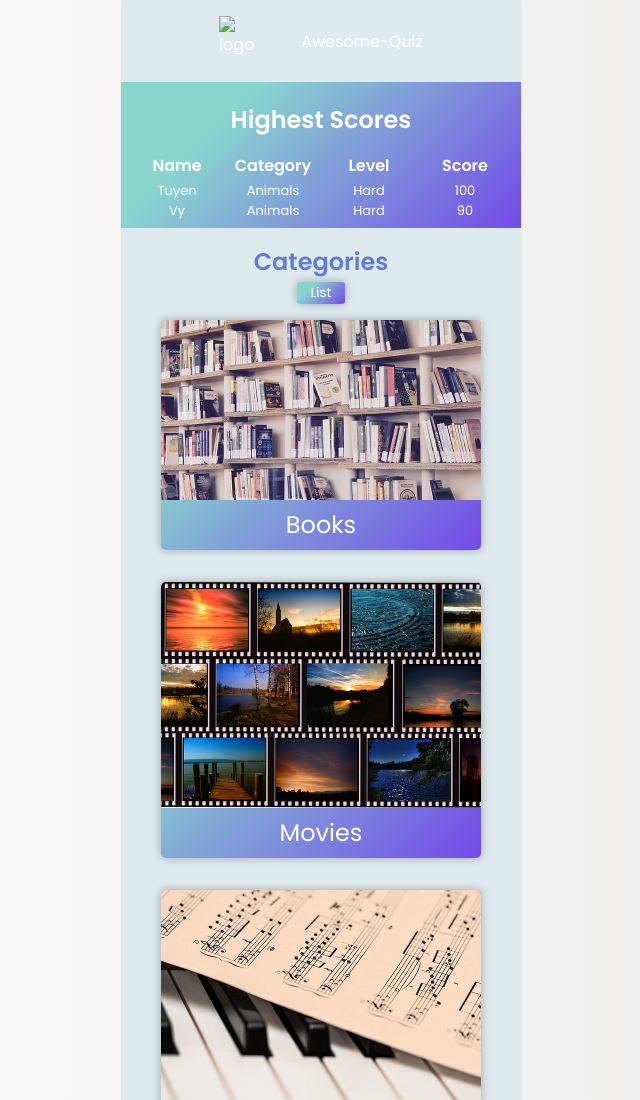
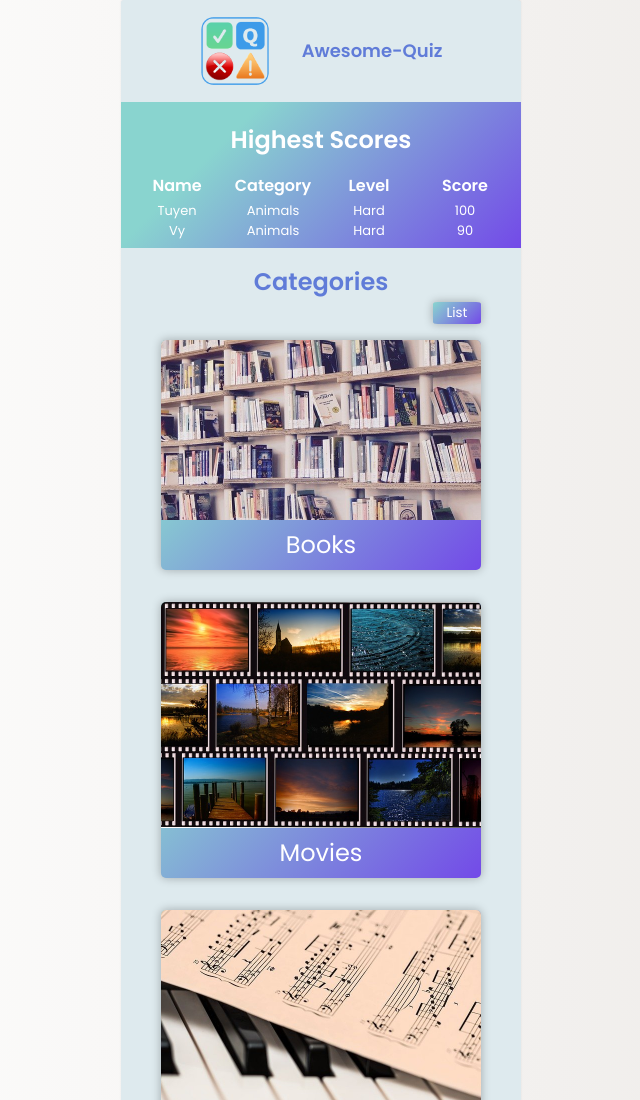
Before and after one commit to trongtuyen96/awesome-quiz, a plain HTML site: page index.html in a window 1280 px wide. Shown: the top 1100 px of the page, without its empty margins (319-959 px from the left). Drawn offline with Linux system fonts and the light colour scheme.

Commit message:
Update logo

```diff
--- a/style.css
+++ b/style.css
@@ -46,9 +46,14 @@ header {
 }
 
 header img {
-    width: 50px;
-    height: 50px;
+    width: 70px;
     margin-right: 2rem;
+}
+
+header span {
+    color: #607cd8;
+    font-size: large;
+    font-weight: bolder;
 }
 
 /* Highest Score Container*/
@@ -113,7 +118,7 @@ header img {
 
 .category-view {
     background-color: #6544c0;
-    background-image: linear-gradient(315deg, #734ae8 0%, #89d4cf 74%);
+    background-image: linear-gradient(315deg, #734ae8 0%, #89d4cf 99%);
     color: #ffffff;
     font-family: "Poppins", sans-serif;
     cursor: pointer;
@@ -131,6 +136,9 @@ header img {
     -webkit-user-select: none;
     -ms-user-select: none;
     user-select: none;
+
+    position: relative;
+    left: 34%;
 }
 
 .category-view:focus {
```
Also changed, not shown: index.html (+1 -0 lines), images/logo-trans.png (added), images/logo.PNG (added).
